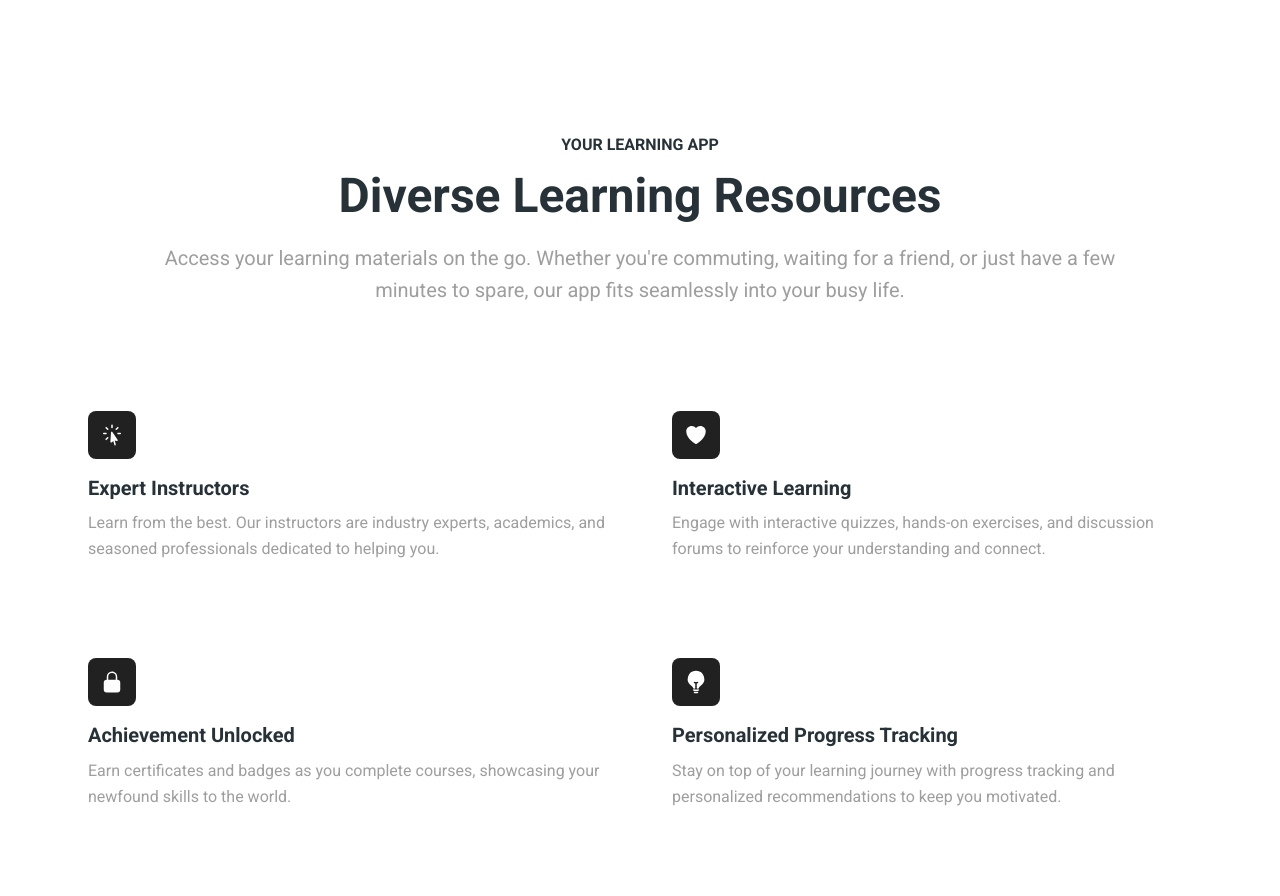
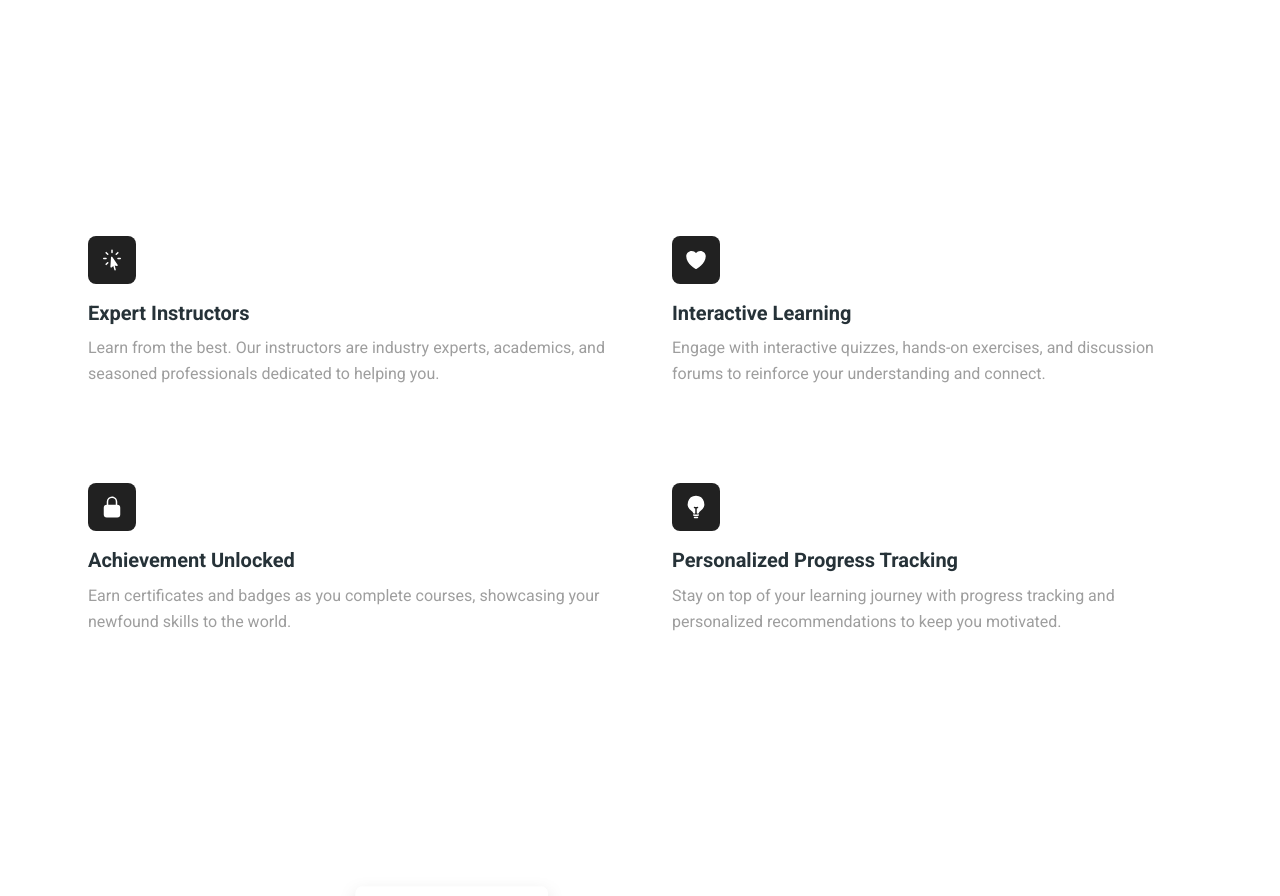
Before and after one commit to rodrigueziba/lab2024, a Next.js app: page / in a window 1280 px wide. Shown: the part 1700-2596 px from the top of the page. Built offline with nearby package versions, Linux system fonts and the light colour scheme.

Commit message:
octava correcion

```diff
--- a/src/app/feature.tsx
+++ b/src/app/feature.tsx
@@ -43,20 +43,7 @@ export function Features() {
   return (
     <section className="py-28 px-4">
       <div className="container mx-auto mb-20 text-center">
-        <Typography color="blue-gray" className="mb-2 font-bold uppercase">
-          Your Learning App
-        </Typography>
-        <Typography variant="h1" color="blue-gray" className="mb-4">
-          Diverse Learning Resources
-        </Typography>
-        <Typography
-          variant="lead"
-          className="mx-auto w-full px-4 !text-gray-500 lg:w-11/12 lg:px-8 "
-        >
-          Access your learning materials on the go. Whether you&apos;re
-          commuting, waiting for a friend, or just have a few minutes to spare,
-          our app fits seamlessly into your busy life.
-        </Typography>
+
       </div>
       <div className="container mx-auto grid max-w-6xl grid-cols-1 gap-4 gap-y-12 md:grid-cols-2">
         {FEATURES.map((props, idx) => (
--- a/src/app/hero.tsx
+++ b/src/app/hero.tsx
@@ -13,12 +13,7 @@ function Hero() {
             <Typography variant="h1" color="white" className="mb-4">
               FILMÁ  <br />EN TIERRA DEL FUEGO
             </Typography>
-            <Typography
-              variant="lead"
-              className="mb-7 !text-white md:pr-16 xl:pr-28"
-            >
 
-            </Typography>
             <Typography className="mb-4" color="white" variant="h6">
             Es una entidad destinada a facilitar a los productores audiovisuales nacionales e internacionales toda la información que precisen para la realización de rodajes en un determinado lugar (incluyendo películas, televisión y anuncios). Con su trabajo promueven la industria audiovisual y la propia zona en la que opera.
             </Typography>
--- a/src/app/index.tsx
+++ b/src/app/index.tsx
@@ -4,6 +4,6 @@ export * from "./layout";
 export * from "./page";
 export * from "./video-intro";
 export * from "./feature";
-export * from "./faqs";
+
 export * from "./mobile-convenience";
 export * from "./testimonials";
--- a/src/app/usuarios/index.tsx
+++ b/src/app/usuarios/index.tsx
@@ -4,6 +4,6 @@ export * from "./layout";
 export * from "./page";
 export * from "./video-intro";
 export * from "./feature";
-export * from "./faqs";
+
 export * from "./mobile-convenience";
 export * from "./testimonials";
```
